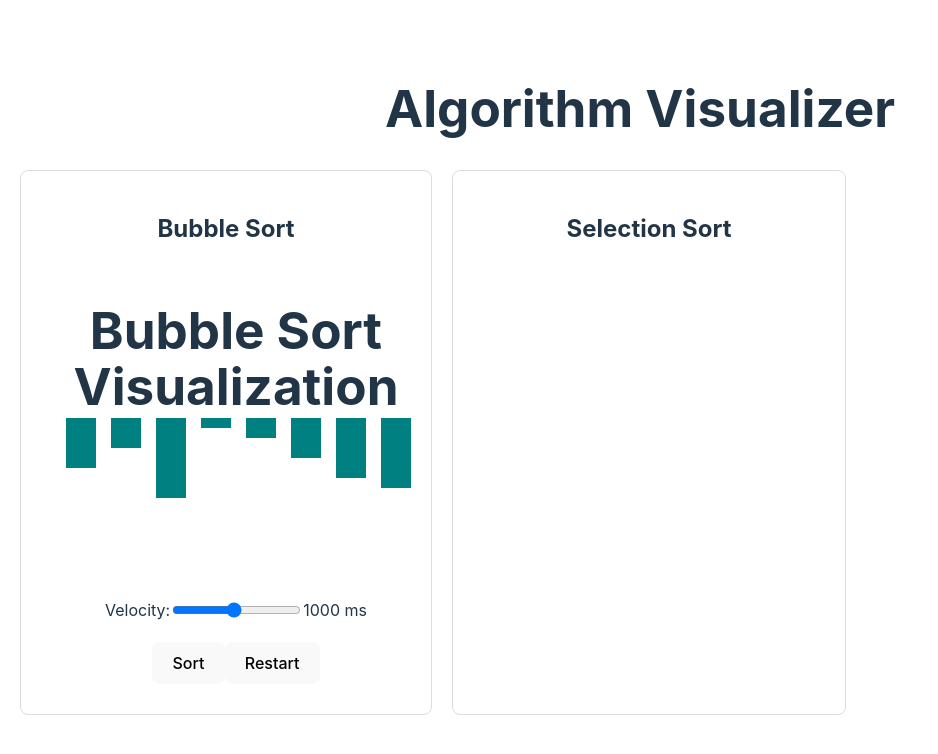
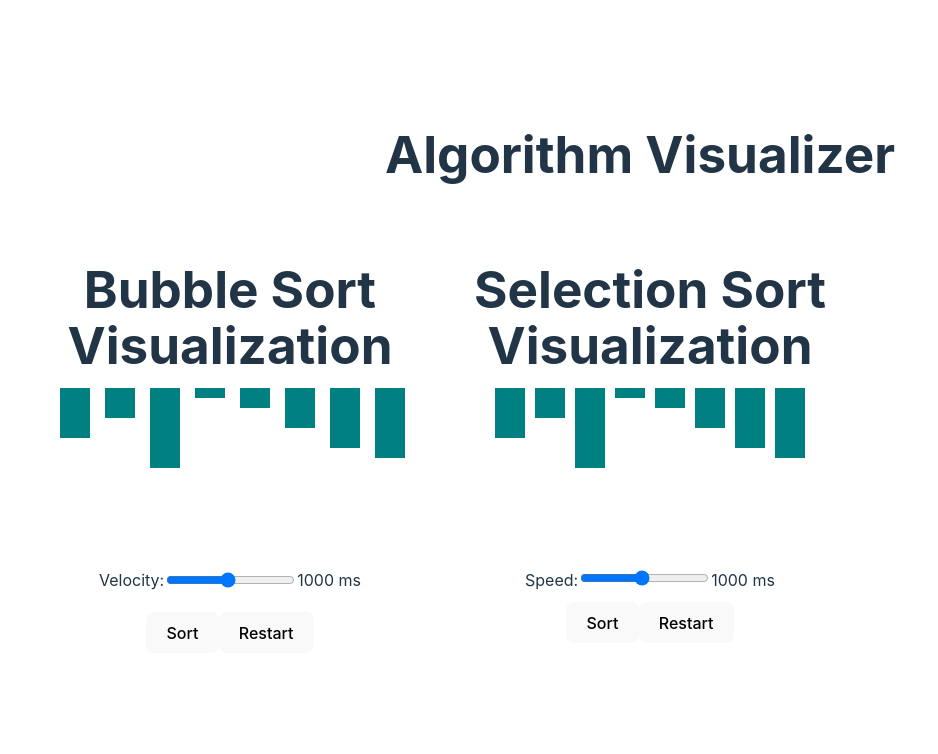
Before and after one commit to HectorMendezFernandez/Algorith-Visualizer-AlgoVis, a React (Vite) app in the folder algorithm-visualizer/: page / in a window 1280 px wide. Shown: the top 754 px of the page, without its empty margins (0-938 px from the left). Built offline with nearby package versions, Linux system fonts and the light colour scheme.

Commit message:
Update SelectionSortVis Display Logic

```diff
--- a/algorithm-visualizer/src/App.jsx
+++ b/algorithm-visualizer/src/App.jsx
@@ -16,14 +16,12 @@ function App() {
         marginTop: "20px"
       }}>
         {/* Bubble Sort Visualizer */}
-        <div style={{ gridColumn: "1 / 2", gridRow: "1", border: "1px solid #ddd", borderRadius: "8px", padding: "20px" }}>
-          <h2>Bubble Sort</h2>
+        <div style={{ gridColumn: "1 / 2", gridRow: "1", borderRadius: "8px", padding: "5px" }}>
           <BubbleSortVisualizer />
         </div>
 
         {/* Selection Sort Visualizer */}
-        <div style={{ gridColumn: "2 / 3", gridRow: "1", border: "1px solid #ddd", borderRadius: "8px", padding: "20px" }}>
-          <h2>Selection Sort</h2>
+        <div style={{ gridColumn: "2 / 3", gridRow: "1", borderRadius: "8px", padding: "5px" }}>
           <SelectionSortVisualizer />
         </div>
       </div>
--- a/algorithm-visualizer/src/algorithms/BubbleSortVisualizer.jsx
+++ b/algorithm-visualizer/src/algorithms/BubbleSortVisualizer.jsx
@@ -42,7 +42,7 @@ const BubbleSortVisualizer = () => {
          <div
            style={{
            display: 'grid',
-           marginTop: '20px',
+           marginTop: '5px',
            marginLeft: '20px',
            transition: 'transform 0.3s ease', // Suaviza la transición
            transform: isHovered ? 'scale(1.05)' : 'scale(1)', // Escala al hacer hover
@@ -51,7 +51,7 @@ const BubbleSortVisualizer = () => {
            onMouseLeave={() => setIsHovered(false)} // Desactiva el hover al salir
         >
         {/* Title */}
-        <div style={{ marginBottom: '50px', textAlign: 'center' }}>
+        <div style={{ marginBottom: '60px', textAlign: 'center' }}>
           <h1>Bubble Sort Visualization</h1>
         </div>
          {/* Animation Area */}
--- a/algorithm-visualizer/src/algorithms/SelectionSortVisualizer.jsx
+++ b/algorithm-visualizer/src/algorithms/SelectionSortVisualizer.jsx
@@ -7,7 +7,7 @@ const SelectionSortVisualizer = () => {
     const [speed, setSpeed] = useState(1000); //Initial speed in milliseconds
     const [currentIndex, setCurrentIndex] = useState(null); // State for the current index being evaluated
     const [minIndex, setMinIndex] = useState(null); // State for the minimum index found
-
+    const [isHovered, setIsHovered] = useState(false);
     // Function to sort the array using Selection Sort
     const handleSort = async () => {
         let sortedArray = [...array];
@@ -46,5 +46,50 @@ const SelectionSortVisualizer = () => {
         to: { transform: `translateY(-${10 * array.length}px)` },
         config: { duration: speed },
     });
-}
+
+    return (
+        <div
+        style={{
+        display: 'grid',
+        marginTop: '5px',
+        marginLeft: '20px',
+        transition: 'transform 0.3s ease', // Suaviza la transición
+        transform: isHovered ? 'scale(1.05)' : 'scale(1)', // Escala al hacer hover
+        }}
+        onMouseEnter={() => setIsHovered(true)} // Activa el hover al entrar
+        onMouseLeave={() => setIsHovered(false)} // Desactiva el hover al salir
+     >
+     {/* Title */}
+          <div style={{ marginBottom: '60px', textAlign: 'center' }}>
+          <h1>Selection Sort Visualization</h1>
+        </div>
+          <div style={{ display: "flex", gap: "10px", justifyContent: "center", marginBottom: "20px" }}>
+            {array.map((value, index) => (
+              <animated.div
+                key={index}
+                style={{
+                  ...animatedProps,
+                  width: "30px",
+                  height: `${value * 10}px`,
+                  backgroundColor:
+                    index === currentIndex ? "orange" : index === minIndex ? "purple" : "teal",
+                }}
+              />
+            ))}
+          </div>
+          <div>
+            <label>Speed:</label>
+            <input type="range" min="100" max="2000" value={speed} onChange={(e) => setSpeed(Number(e.target.value))} />
+            <span>{speed} ms</span>
+          </div>
+          <div style={{display: 'flex', justifyContent: 'center', margin: '10px'}}>
+          {/* Button to sort the array */}
+          <button onClick={handleSort}>Sort</button>
+          {/* Button to generate a new array */}
+          <button onClick={generateArray}>Restart</button>
+          </div>
+        </div>
+    );
+};
+
 export default SelectionSortVisualizer;
```
